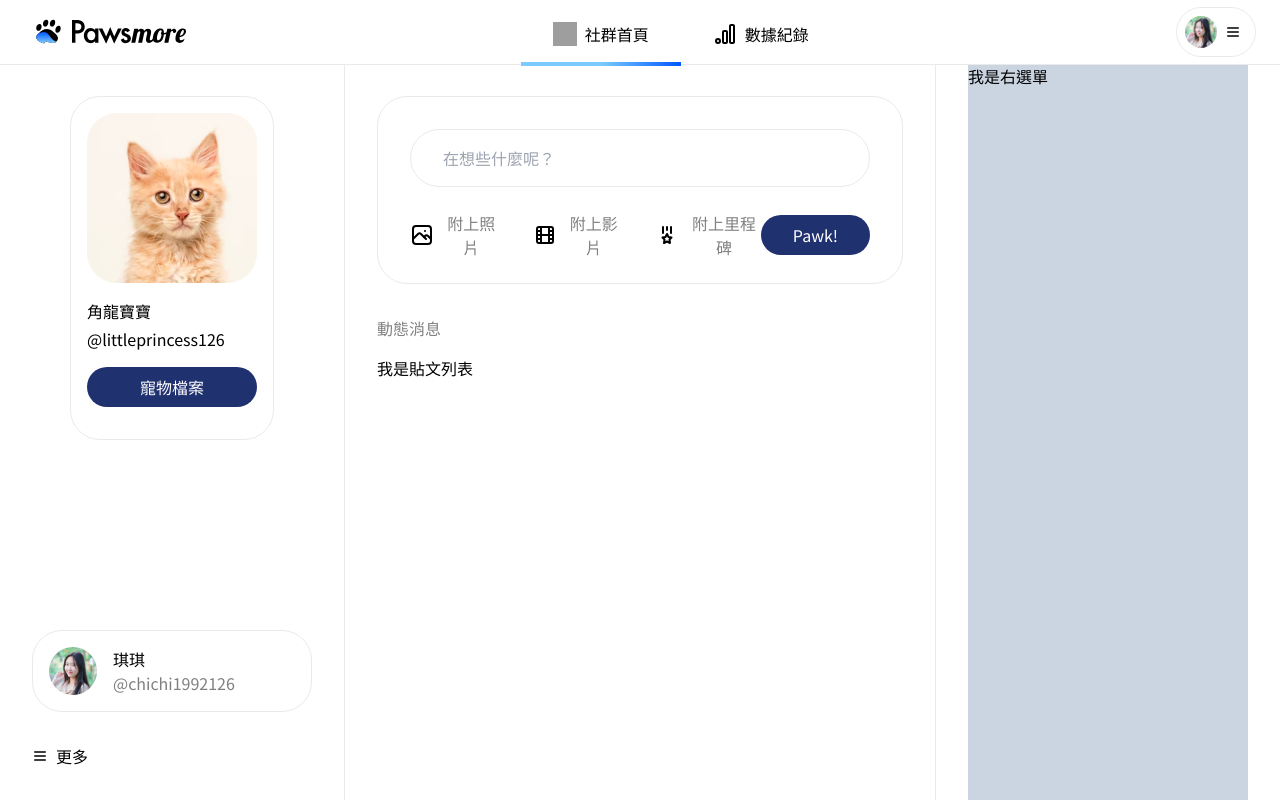
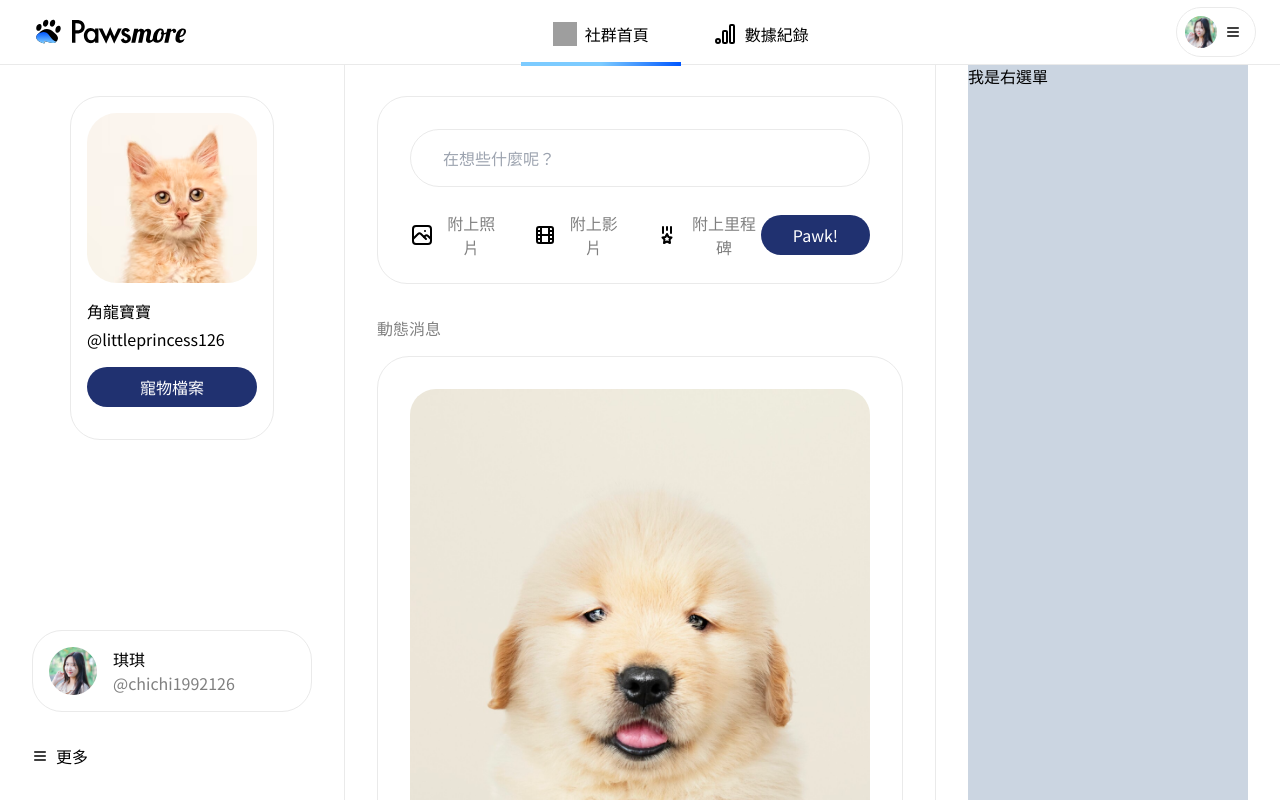
Before and after one commit to penspulse326/rocket_pawsmore, a Next.js app: page /test/social in a window 1280 px wide. Built offline with nearby package versions, Linux system fonts and the light colour scheme; grey boxes are pictures that could not be loaded.

Commit message:
style: add dog's photo and post card layout

```diff
--- a/src/components/social/SocialPostList.tsx
+++ b/src/components/social/SocialPostList.tsx
@@ -49,7 +49,31 @@ export default function SocialPostList() {
         </div>
       </div>
       <h2 className="mt-8 text-note">動態消息</h2>
-      <ul className="mt-4 h-[2000px]">我是貼文列表</ul>
+      {/* 貼文列表 */}
+      <div className="mt-4 h-[2000px]">
+        {" "}
+        {/* 貼文卡片 */}
+        <div className="flex flex-col gap-4 p-8 border border-stroke rounded-[32px]">
+          <Image
+            src="/test/post-dog-1.png"
+            width={528}
+            height={528}
+            alt="貼文照片"
+            className="rounded-[26px]"
+          />
+          <div className="flex justify-between">
+            <div className="flex gap-2">
+              <Image
+                src="/test/photo-dog-test.png"
+                width={48}
+                height={48}
+                alt="發文者頭貼"
+                className="rounded-[50%]"
+              />
+            </div>
+          </div>
+        </div>
+      </div>
       <h2 className="mt-8 text-note">熱門貼文</h2>
     </div>
   );
```
Also changed, not shown: public/test/photo-dog-test.png (added), public/test/post-dog-1.png (added).
